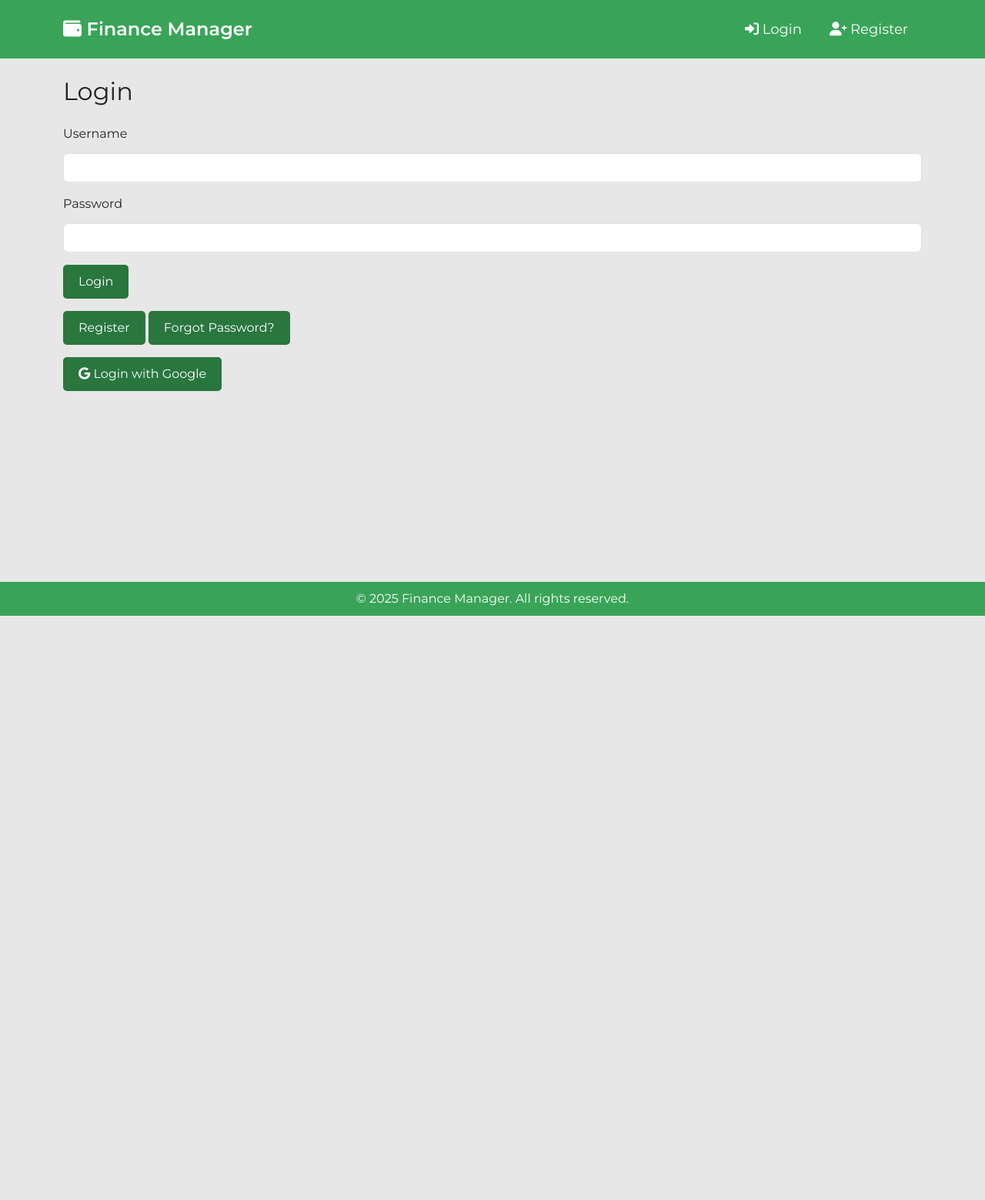
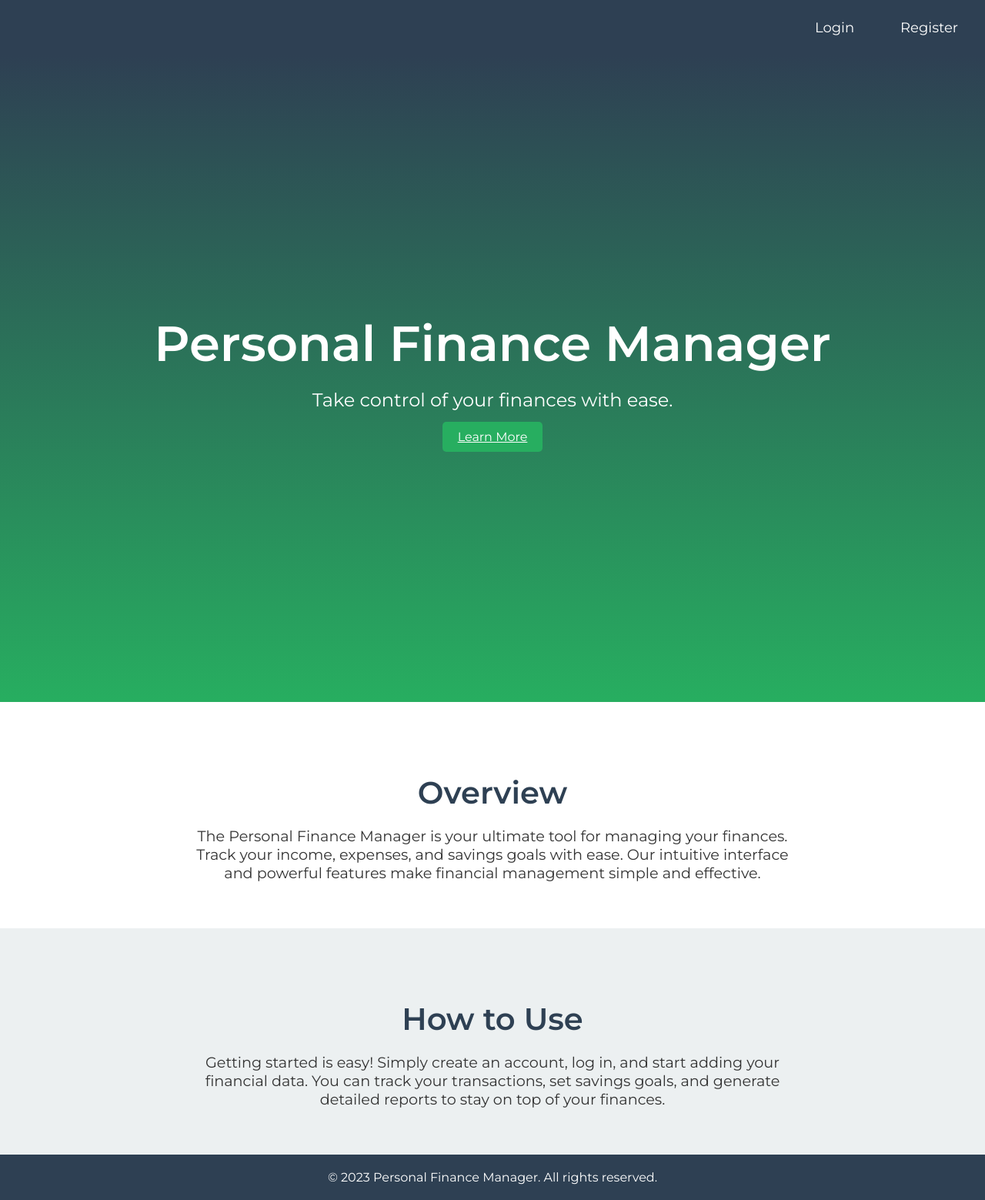
Before and after one commit to ayaanbekur/fbla2025, a Flask app: page / in a window 1280 px wide. Shown: the whole page at 77% size. Before the commit the page ends 800 px from the top, so only its background shows below. Run offline with Flask 3, Linux system fonts and the light colour scheme; parts of the project's set-up code (start-up, migrations or seed data) failed here and were passed over.

Commit message:
modified:   app.py 	modified:   static/style.css 	new file:   templates/home.html

```diff
--- a/app.py
+++ b/app.py
@@ -123,8 +123,7 @@ def hash_password(password):
 
 @app.route("/")
 def home():
-    return render_template("login.html")
-
+    return render_template("home.html")
 
 # OAuth authorized handler
 @oauth_authorized.connect_via(google_blueprint)
--- a/static/style.css
+++ b/static/style.css
@@ -3,43 +3,110 @@
 
 /* General Styles */
 body {
-    background-color: #e7e7e7; /* Light Gray */
-    color: #222222; /* Dark Gray for text */
-    font-family: 'Montserrat', sans-serif; /* Modern font */
+    background-color: #ECF0F1; /* Light Gray background */
+    color: #333333; /* Dark Gray text for readability */
+    font-family: 'Montserrat', sans-serif; /* Modern and clean font */
     margin: 0;
     padding: 0;
+    scroll-behavior: smooth; /* Smooth scrolling for the entire page */
+    display: flex;
+    flex-direction: column;
+    min-height: 100vh; /* Ensure the body takes up at least the full viewport height */
 }
 
 /* Navigation Bar */
 .navbar {
-    background-color: #39a458; /* Muted Blue-Gray */
+    background-color: #2E4053; /* Dark Gray for a modern feel */
     padding: 15px;
+    display: flex;
+    justify-content: flex-end;
+    position: sticky;
+    top: 0;
+    z-index: 1000; /* Ensure navbar stays on top */
 }
 
-.navbar-brand {
-    color: #FFFFFF !important; /* White */
-    font-weight: bold;
-    font-size: 24px;
+.navbar a {
+    color: #FFFFFF !important; /* White text for contrast */
+    text-decoration: none;
+    margin-left: 20px;
+    font-size: 18px;
+    padding: 10px 20px;
+    border-radius: 5px;
+    transition: background-color 0.3s ease;
 }
 
-.navbar-brand:hover {
-    color: #DDDDDD !important; /* Light Gray */
+.navbar a:hover {
+    background-color: #27AE60; /* Emerald Green for hover effect */
 }
 
-.navbar-nav .nav-link {
-    color: #FFFFFF !important; /* White */
-    font-size: 18px;
-    margin: 0 10px;
+/* Hero Section (Homepage) */
+.hero {
+    display: flex;
+    justify-content: center;
+    align-items: center;
+    height: 100vh; /* Full viewport height */
+    text-align: center;
+    background: linear-gradient(to bottom, #2E4053, #27AE60); /* Gradient background */
+    color: #FFFFFF; /* White text for contrast */
+    padding: 20px;
 }
 
-.navbar-nav .nav-link:hover {
-    color: #DDDDDD !important; /* Light Gray */
+.hero h1 {
+    font-size: 4rem;
+    margin: 0;
+    animation: fadeIn 2s ease-in-out; /* Fade-in animation */
+}
+
+.hero p {
+    font-size: 1.5rem;
+    margin-top: 20px;
+    animation: fadeIn 3s ease-in-out; /* Delayed fade-in animation */
+}
+
+/* Overview Section */
+.overview {
+    padding: 60px 20px;
+    background-color: #FFFFFF; /* White background for contrast */
+    text-align: center;
+}
+
+.overview h2 {
+    font-size: 2.5rem;
+    color: #2E4053; /* Dark Gray for headings */
+    margin-bottom: 20px;
+}
+
+.overview p {
+    font-size: 1.2rem;
+    color: #333333; /* Dark Gray for text */
+    max-width: 800px;
+    margin: 0 auto;
+}
+
+/* How-to-Use Section */
+.how-to-use {
+    padding: 60px 20px;
+    background-color: #ECF0F1; /* Light Gray background */
+    text-align: center;
+}
+
+.how-to-use h2 {
+    font-size: 2.5rem;
+    color: #2E4053; /* Dark Gray for headings */
+    margin-bottom: 20px;
+}
+
+.how-to-use p {
+    font-size: 1.2rem;
+    color: #333333; /* Dark Gray for text */
+    max-width: 800px;
+    margin: 0 auto;
 }
 
 /* Buttons */
 button, .btn {
-    background-color: #29763f; /* Dark Blue */
-    color: #FFFFFF; /* White */
+    background-color: #27AE60; /* Emerald Green for buttons */
+    color: #FFFFFF; /* White text */
     border: none;
     padding: 10px 20px;
     cursor: pointer;
@@ -52,27 +119,14 @@ button, .btn {
 }
 
 button:hover, .btn:hover {
-    background-color: #1c4f2a; /* Darker Blue */
-    color: #FFFFFF; /* Ensure text stays white */
-}
-
-/* Button Container */
-.button-container {
-    display: flex;
-    flex-wrap: wrap;
-    gap: 10px; /* Space between buttons */
-    margin: 20px 0;
-}
-
-.button-container a {
-    text-decoration: none;
+    background-color: #2ECC71; /* Bright Green for hover effect */
 }
 
 /* Forms */
 input, textarea {
-    background-color: #e7e7e7; /* White */
-    color: #222222; /* Dark Gray */
-    border: 1px solid #39a458; /* Muted Blue-Gray */
+    background-color: #FFFFFF; /* White background */
+    color: #333333; /* Dark Gray text */
+    border: 1px solid #2E4053; /* Dark Gray border */
     padding: 10px;
     margin: 5px 0;
     width: 100%;
@@ -82,12 +136,12 @@ input, textarea {
 
 input:focus, textarea:focus {
     outline: none;
-    border-color: #39a458; /* Dark Blue */
+    border-color: #27AE60; /* Emerald Green for focus effect */
 }
 
 /* Cards or Boxes */
 .card {
-    background-color: #FFFFFF; /* White */
+    background-color: #FFFFFF; /* White background */
     padding: 20px;
     margin: 20px;
     border-radius: 8px;
@@ -96,13 +150,21 @@ input:focus, textarea:focus {
 
 /* Footer */
 footer {
-    background-color: #39a458; /* Muted Blue-Gray */
-    color: #FFFFFF; /* White */
+    background-color: #2E4053; /* Dark Gray for footer */
+    color: #FFFFFF; /* White text */
     text-align: center;
-    padding: 10px;
-    position: fixed;
-    width: 100%;
-    bottom: 0;
+    padding: 20px;
+    margin-top: auto; /* Push footer to the bottom */
+}
+
+/* Animations */
+@keyframes fadeIn {
+    from {
+        opacity: 0;
+    }
+    to {
+        opacity: 1;
+    }
 }
 
 /* Utility Classes */
@@ -115,7 +177,7 @@ footer {
 }
 
 #chat-box {
-    background-color: #f9f9f9;
+    background-color: #ECF0F1;
     border-radius: 5px;
     padding: 10px;
     margin-bottom: 10px;
@@ -126,5 +188,5 @@ footer {
 }
 
 #chat-box strong {
-    color: #39a458;
+    color: #27AE60; /* Emerald Green for emphasis */
 }
--- /dev/null
+++ b/templates/home.html
@@ -0,0 +1,50 @@
+<!DOCTYPE html>
+<html lang="en">
+<head>
+    <meta charset="UTF-8">
+    <meta name="viewport" content="width=device-width, initial-scale=1.0">
+    <title>Personal Finance Manager</title>
+    <link rel="stylesheet" href="{{ url_for('static', filename='style.css') }}">
+</head>
+<body>
+    <!-- Navbar -->
+    <div class="navbar">
+        <a href="{{ url_for('login') }}">Login</a>
+        <a href="{{ url_for('register') }}">Register</a>
+    </div>
+
+    <!-- Hero Section -->
+    <div class="hero">
+        <div>
+            <h1>Personal Finance Manager</h1>
+            <p>Take control of your finances with ease.</p>
+            <a href="#overview" class="btn">Learn More</a>
+        </div>
+    </div>
+
+    <!-- Overview Section -->
+    <div id="overview" class="overview">
+        <h2>Overview</h2>
+        <p>
+            The Personal Finance Manager is your ultimate tool for managing your finances.
+            Track your income, expenses, and savings goals with ease. Our intuitive interface
+            and powerful features make financial management simple and effective.
+        </p>
+    </div>
+
+    <!-- How-to-Use Section -->
+    <div class="how-to-use">
+        <h2>How to Use</h2>
+        <p>
+            Getting started is easy! Simply create an account, log in, and start adding your
+            financial data. You can track your transactions, set savings goals, and generate
+            detailed reports to stay on top of your finances.
+        </p>
+    </div>
+
+    <!-- Footer -->
+    <footer>
+        &copy; 2023 Personal Finance Manager. All rights reserved.
+    </footer>
+</body>
+</html>
```
